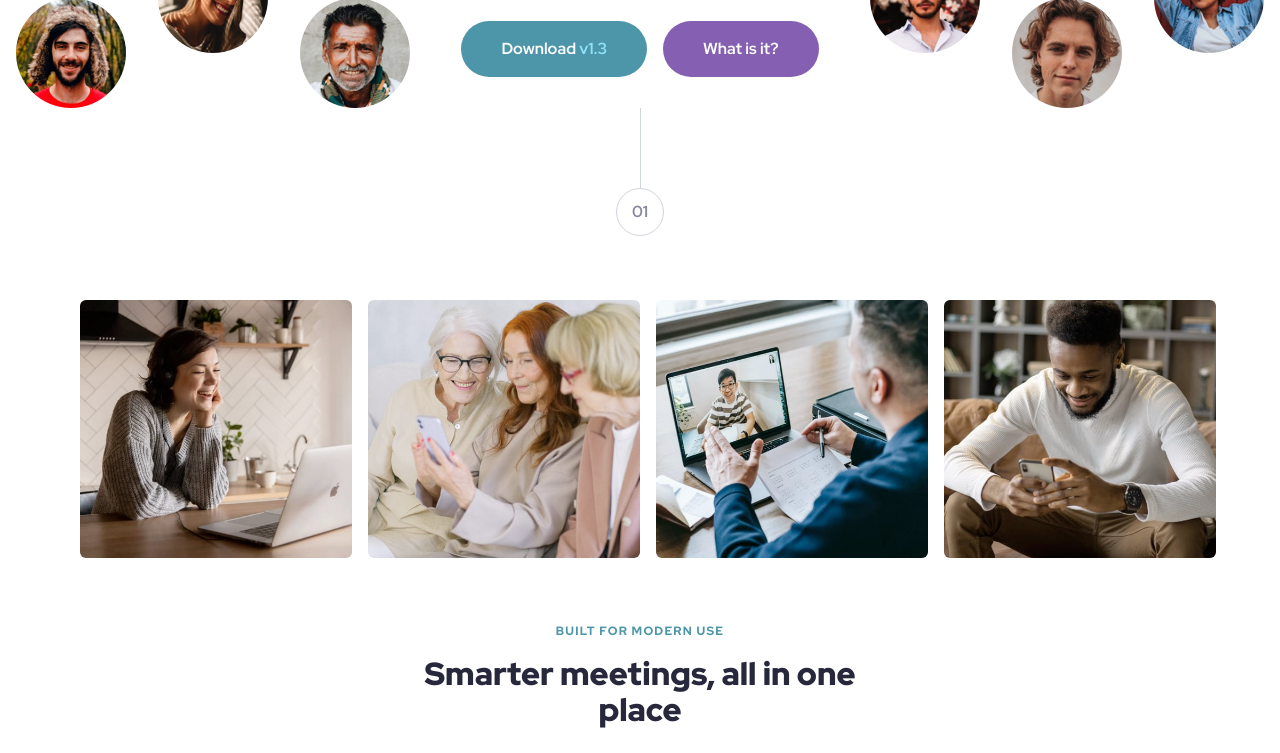
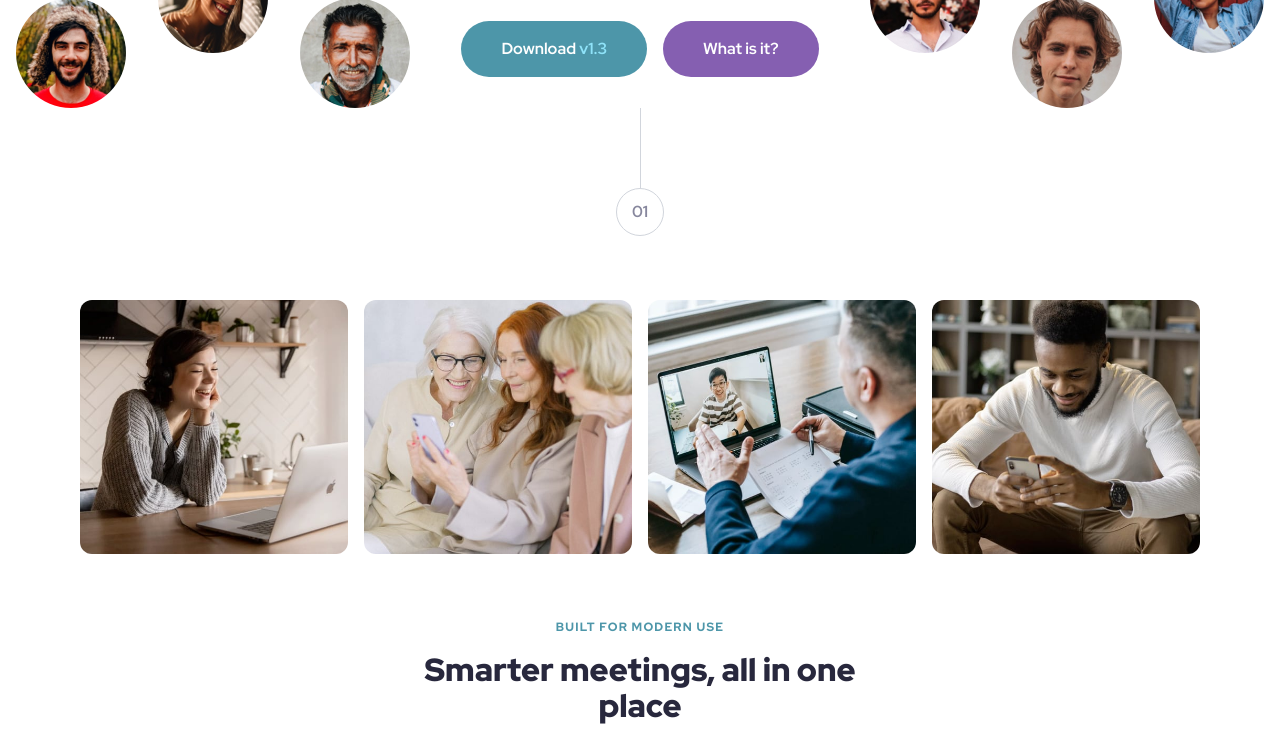
Before and after one commit to pauljomy/meet, a website built with Vite: page index.html in a window 1280 px wide. Shown: the part 335-1088 px from the top of the page. Built offline with nearby package versions, Linux system fonts and the light colour scheme.

Commit message:
updated the bottom images with grid layout

```diff
--- a/index.html
+++ b/index.html
@@ -68,31 +68,28 @@
                     </div>
                 </div>
                 <div class="max-w-280 mx-auto">
-                    <div class="flex flex-col md:flex-row gap-4 mb-16">
-                        <div class="flex gap-4 md:mr-4">
+                    <div class="grid grid-cols-2 gap-4 mb-16 md:grid-cols-4">
                         <img
                             src="/src/assets/desktop/image-woman-in-videocall.jpg"
                             alt="A women in video call"
-                                class="w-1/2 rounded-md"
+                            class="rounded-xl"
                         />
                         <img
                             src="/src/assets/desktop/image-women-videochatting.jpg"
                             alt="A group of people video chatting"
-                                class="w-1/2 rounded-md"
+                            class="rounded-xl"
                         />
-                        </div>
-                        <div class="flex gap-4">
+
                         <img
                             src="/src/assets/desktop/image-men-in-meeting.jpg"
                             alt="A man attending a virtual meeting"
-                                class="w-1/2 rounded-md"
+                            class="rounded-xl"
                         />
                         <img
                             src="/src/assets/desktop/image-man-texting.jpg"
                             alt="A man texting"
-                                class="w-1/2 rounded-md"
+                            class="rounded-xl"
                         />
-                        </div>
                     </div>
                     <div class="max-w-126 mx-auto">
                         <p
--- a/src/style.css
+++ b/src/style.css
@@ -11,5 +11,8 @@
     --color-nums: #87879d;
     --color-btn2-v2: #d9b8ff;
 
+    --color-hover-btn1: #71c0d4;
+    --color-hover-btn2: #b18bdd;
+
     --font-family-default: "Red Hat Display", sans-serif;
 }
```
Lines whose indentation alone changed are shown as unchanged.
